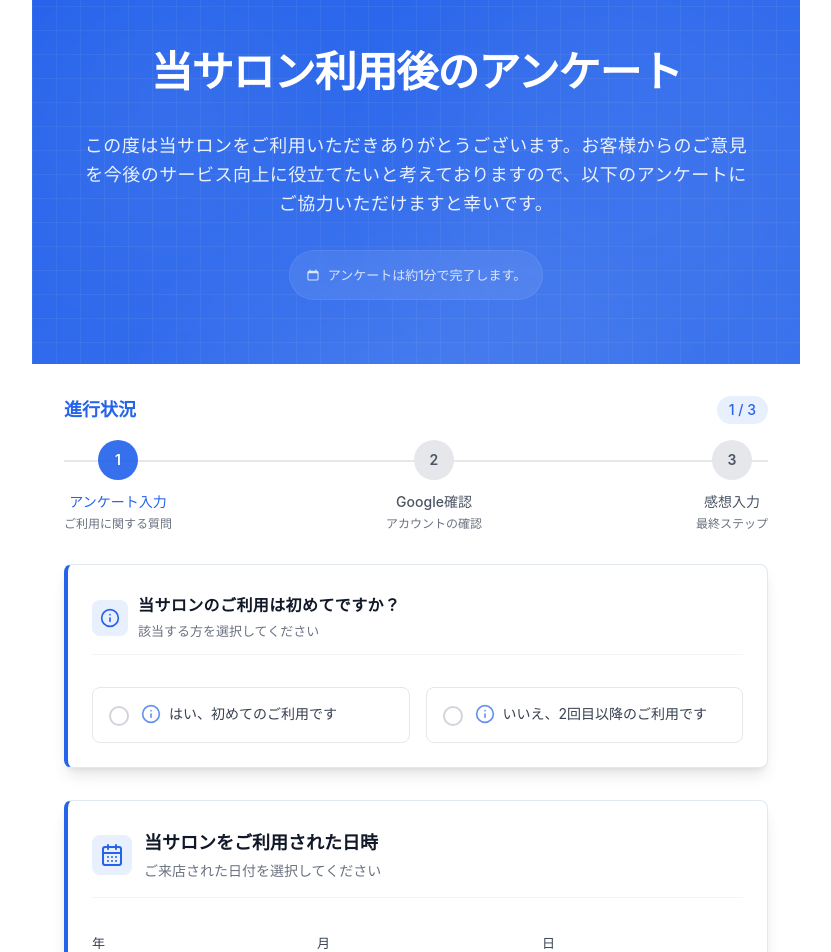
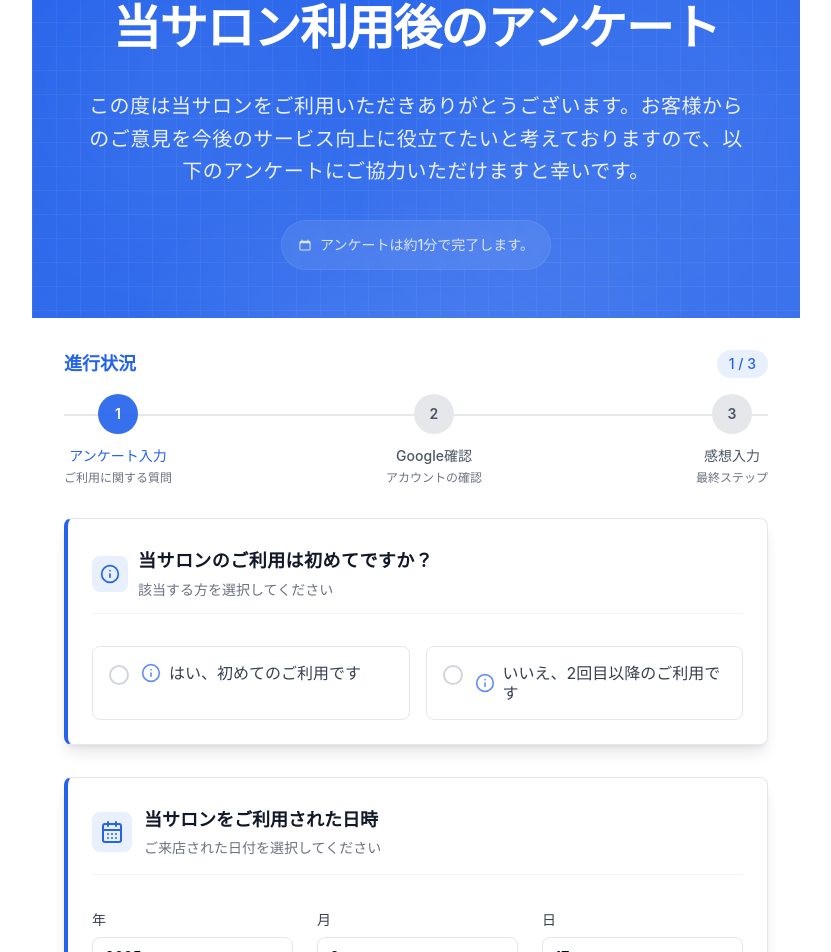
Before and after one commit to Okusan11/c-links-survey, a React (Create React App) app: page /surveyform in a window 1280 px wide. Shown: the part 50-1002 px from the top of the page, without its empty margins (224-1055 px from the left). Built offline with nearby package versions, Linux system fonts and the light colour scheme.

Commit message:
ヘッダー上部の空白を削除

```diff
--- a/src/components/SurveyForm.tsx
+++ b/src/components/SurveyForm.tsx
@@ -286,14 +286,14 @@ const SurveyForm: React.FC = () => {
             selected ? "scale-105" : "group-hover:scale-105"
           )}>{icon}</div>}
           <span className={cn(
-            "text-[14px] leading-5 transition-colors duration-200",
+            "text-[16px] leading-5 transition-colors duration-200",
             selected ? "text-primary font-medium" : "text-gray-700 group-hover:text-primary/90"
           )}>
             {children}
           </span>
         </div>
         {description && (
-          <p className="text-[13px] text-gray-500 group-hover:text-gray-600 pl-0.5">
+          <p className="text-[14px] text-gray-500 group-hover:text-gray-600 pl-0.5">
             {description}
           </p>
         )}
@@ -314,7 +314,7 @@ const SurveyForm: React.FC = () => {
     error?: boolean;
   }> = ({ label, value, onChange, options, error }) => (
     <div className="space-y-1.5">
-      <Label htmlFor={`${label}-select`} className="text-[13px] font-medium text-gray-700">
+      <Label htmlFor={`${label}-select`} className="text-[14px] font-medium text-gray-700">
         {label}
       </Label>
       <Select
@@ -324,7 +324,7 @@ const SurveyForm: React.FC = () => {
         <SelectTrigger
           id={`${label}-select`}
           className={cn(
-            "w-full h-10 transition-all duration-200 text-[14px]",
+            "w-full h-10 transition-all duration-200 text-[15px]",
             "border rounded-lg shadow-sm",
             "hover:border-primary/50 focus:border-primary focus:ring-1 focus:ring-primary/30",
             error ? "border-destructive" : "border-gray-200"
@@ -339,7 +339,7 @@ const SurveyForm: React.FC = () => {
                 key={option}
                 value={option}
                 className={cn(
-                  "py-2 px-3 cursor-pointer transition-colors text-[14px]",
+                  "py-2 px-3 cursor-pointer transition-colors text-[15px]",
                   "hover:bg-primary/5 focus:bg-primary/5",
                   "data-[state=checked]:bg-primary/10 data-[state=checked]:text-primary data-[state=checked]:font-medium"
                 )}
@@ -376,8 +376,8 @@ const SurveyForm: React.FC = () => {
                 <Info className="h-5 w-5 text-primary" />
               </div>
               <div>
-                <h3 className="text-base font-semibold text-gray-900 tracking-wide">当サロンのご利用は初めてですか？</h3>
-                <p className="text-[13px] text-gray-500 mt-1 leading-relaxed">該当する方を選択してください</p>
+                <h3 className="text-lg font-semibold text-gray-900 tracking-wide">当サロンのご利用は初めてですか？</h3>
+                <p className="text-[14px] text-gray-500 mt-1 leading-relaxed">該当する方を選択してください</p>
               </div>
             </div>
 
@@ -401,7 +401,7 @@ const SurveyForm: React.FC = () => {
             {errors.isNewCustomer && (
               <div className="flex items-center gap-2 text-destructive mt-2 animate-shake">
                 <AlertCircle className="h-4 w-4" />
-                <p className="text-[13px]">選択してください</p>
+                <p className="text-[14px]">選択してください</p>
               </div>
             )}
           </div>
@@ -416,8 +416,8 @@ const SurveyForm: React.FC = () => {
                   <Info className="h-5 w-5 text-primary" />
                 </div>
                 <div>
-                  <h3 className="text-base font-semibold text-gray-900 tracking-wide">当サロンをどこでお知りになりましたか？</h3>
-                  <p className="text-[13px] text-gray-500 mt-1 leading-relaxed">該当するものをすべて選択してください</p>
+                  <h3 className="text-lg font-semibold text-gray-900 tracking-wide">当サロンをどこでお知りになりましたか？</h3>
+                  <p className="text-[14px] text-gray-500 mt-1 leading-relaxed">該当するものをすべて選択してください</p>
                 </div>
               </div>
 
@@ -442,7 +442,7 @@ const SurveyForm: React.FC = () => {
               {errors.heardFrom && (
                 <div className="flex items-center gap-2 text-destructive mt-2 animate-shake">
                   <AlertCircle className="h-4 w-4" />
-                  <p className="text-[13px]">「どこで知ったか」を1つ以上選択してください</p>
+                  <p className="text-[14px]">「どこで知ったか」を1つ以上選択してください</p>
                 </div>
               )}
 
--- a/src/components/common/PageLayout.tsx
+++ b/src/components/common/PageLayout.tsx
@@ -10,8 +10,8 @@ interface PageLayoutProps {
 
 const PageLayout: React.FC<PageLayoutProps> = ({ title, subtitle, children, className }) => {
   return (
-    <div className={cn("max-w-3xl mx-auto p-4 md:p-6 lg:p-8", className)}>
-      <div className="relative bg-gradient-to-br from-primary via-primary/95 to-primary/90 px-4 py-6 sm:py-10 md:py-16 md:px-8 -mx-4 md:-mx-6 lg:-mx-8 overflow-hidden">
+    <div className={cn("max-w-3xl mx-auto pb-4 md:pb-6 lg:pb-8 px-4 md:px-6 lg:px-8", className)}>
+      <div className="relative bg-gradient-to-br from-primary via-primary/95 to-primary/90 px-4 py-6 sm:py-10 md:py-12 md:px-8 -mx-4 md:-mx-6 lg:-mx-8 overflow-hidden">
         {/* デコレーティブな背景パターン */}
         <div className="absolute inset-0">
           <div className="absolute inset-0 bg-[radial-gradient(circle_at_50%_120%,rgba(255,255,255,0.1),rgba(255,255,255,0)_50%)]" />
@@ -22,7 +22,7 @@ const PageLayout: React.FC<PageLayoutProps> = ({ title, subtitle, children, clas
 
         {/* タイトル */}
         <div className="flex flex-col items-center">
-          <h1 className="text-[24px] sm:text-[28px] md:text-[42px] font-bold text-center text-white tracking-tight leading-tight max-w-2xl">
+          <h1 className="text-[28px] sm:text-[36px] md:text-[48px] font-bold text-center text-white tracking-tight leading-tight max-w-2xl">
             {title.split('\n').map((line, index) => (
               <React.Fragment key={index}>
                 {line}
@@ -33,7 +33,7 @@ const PageLayout: React.FC<PageLayoutProps> = ({ title, subtitle, children, clas
 
           {/* サブタイトル */}
           {subtitle && (
-            <div className="mt-4 sm:mt-6 md:mt-8 text-sm sm:text-base md:text-lg text-center text-white/90 max-w-2xl">
+            <div className="mt-4 sm:mt-6 md:mt-8 text-base sm:text-lg md:text-xl text-center text-white/90 max-w-2xl">
               {subtitle.split('\n').map((line, index) => (
                 <p key={index} className="mb-2 sm:mb-2.5 leading-relaxed tracking-wide">{line}</p>
               ))}
@@ -49,7 +49,7 @@ const PageLayout: React.FC<PageLayoutProps> = ({ title, subtitle, children, clas
                   >
                     <path d="M5.75 2a.75.75 0 01.75.75V4h7V2.75a.75.75 0 011.5 0V4h.25A2.75 2.75 0 0118 6.75v8.5A2.75 2.75 0 0115.25 18H4.75A2.75 2.75 0 012 15.25v-8.5A2.75 2.75 0 014.75 4H5V2.75A.75.75 0 015.75 2zm-1 5.5c-.69 0-1.25.56-1.25 1.25v6.5c0 .69.56 1.25 1.25 1.25h10.5c.69 0 1.25-.56 1.25-1.25v-6.5c0-.69-.56-1.25-1.25-1.25H4.75z" />
                   </svg>
-                  <p className="text-[11px] sm:text-[13px] font-medium text-white/80">
+                  <p className="text-[12px] sm:text-[14px] font-medium text-white/80">
                     アンケートは約1分で完了します。
                   </p>
                 </div>
```
Lines whose indentation alone changed are shown as unchanged.
